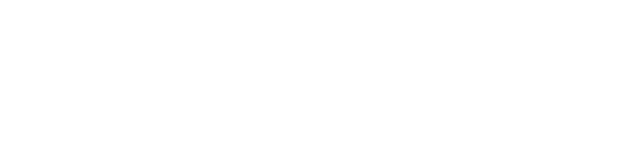
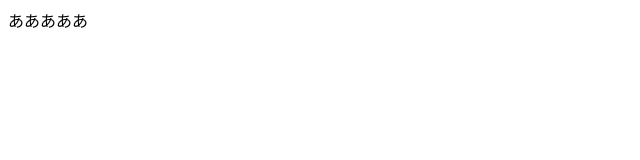
Before and after one commit to shota38/GitHub-leccha, a plain HTML site: page index.html in a window 1280 px wide. Shown: the whole page, without its empty margins (0-640 px from the left). Drawn offline with Linux system fonts and the light colour scheme.

Commit message:
逃げろ

```diff
--- a/index.html
+++ b/index.html
@@ -7,6 +7,6 @@
   <link rel="stylesheet" href="./style.css">
 </head>
 <body>
-
+  <header>あああああ</header>
 </body>
 </html>
```
